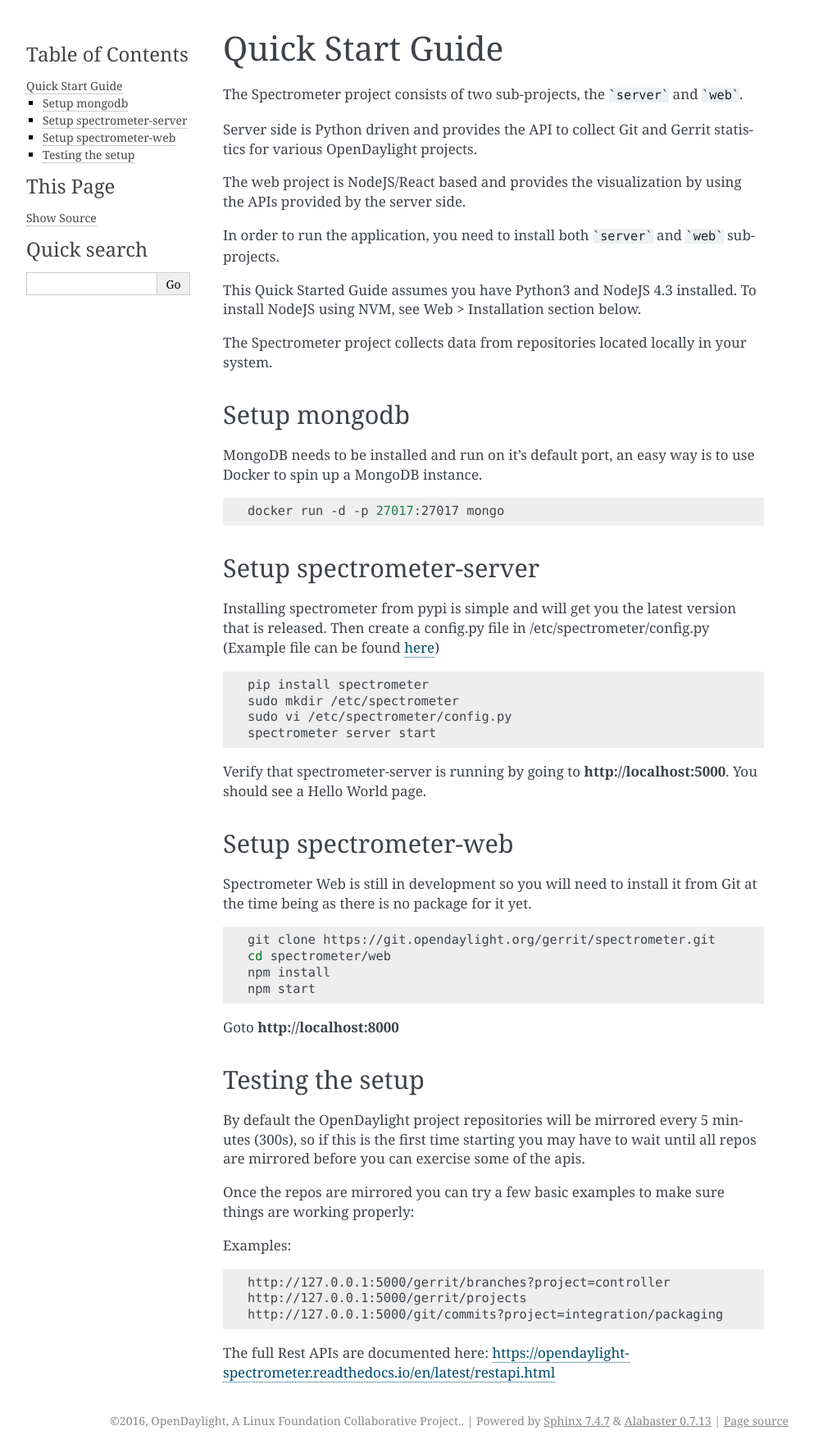
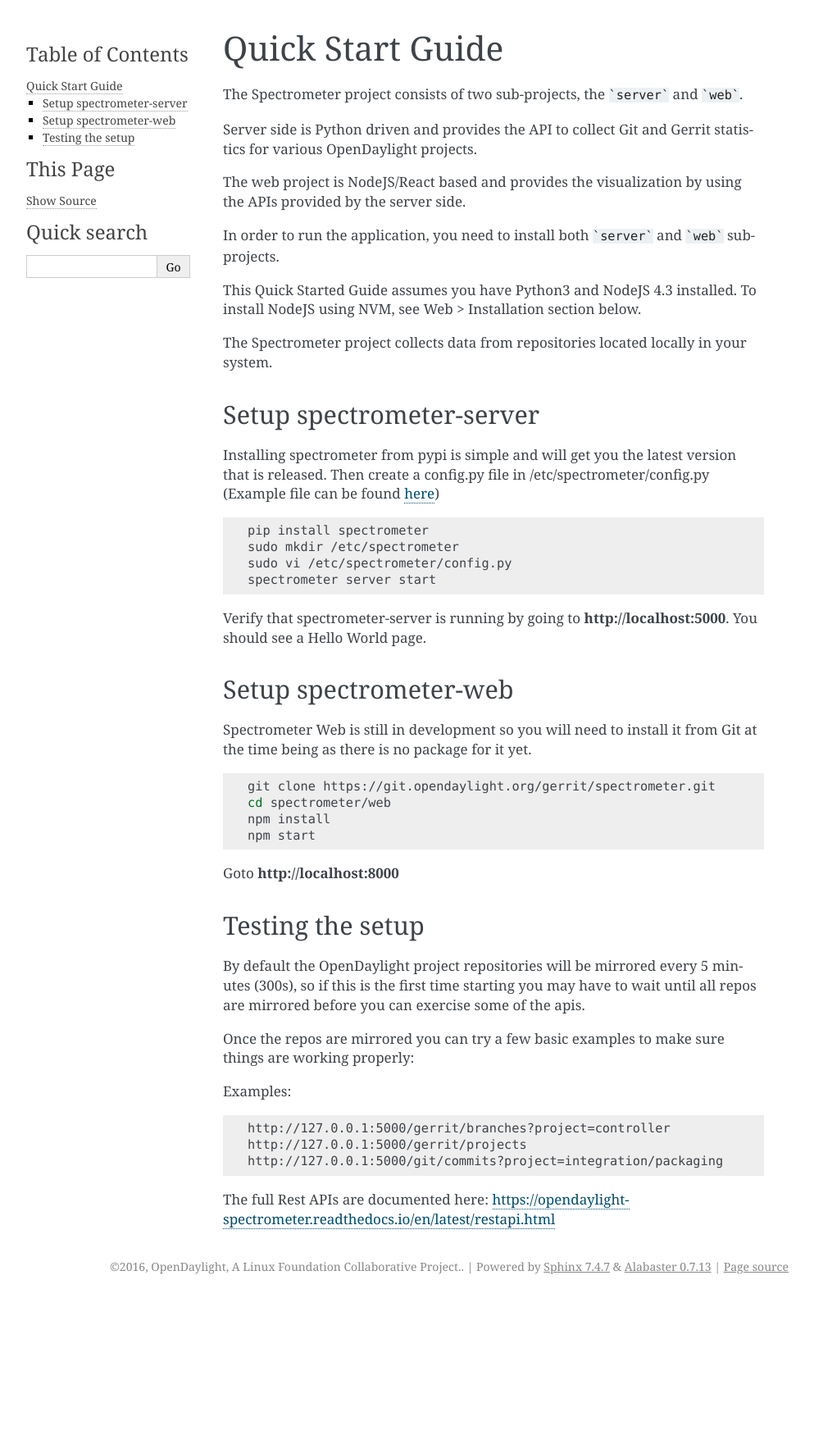
Before and after one commit to opendaylight/spectrometer, a Sphinx documentation site: the page built from docs/quickstart.rst, in a window 1280 px wide. Shown: the whole page at 82% size, without its empty margins (148-1141 px from the left). Built offline with Sphinx 7.4.7, drawn with Linux system fonts in a browser that asks for light colours; after the commit the page ends 1584 px from its top, so only the background shows below that.

Commit message:
Remove mention of mongodb
MongoDB is no longer necessary to run Spectrometer. Remove all mention
of it in docs.

Change-Id: I4a72a4f0565821a5e19ee94fecfc44d91ffaa552
Signed-off-by: Thanh Ha <thanh.ha@linuxfoundation.org>

```diff
--- a/docs/quickstart.rst
+++ b/docs/quickstart.rst
@@ -18,17 +18,6 @@
 
 The Spectrometer project collects data from repositories located locally in
 your system.
-
-
-Setup mongodb
--------------
-
-MongoDB needs to be installed and run on it's default port, an easy way is to
-use Docker to spin up a MongoDB instance.
-
-.. code-block:: bash
-
-    docker run -d -p 27017:27017 mongo
 
 
 Setup spectrometer-server
```
